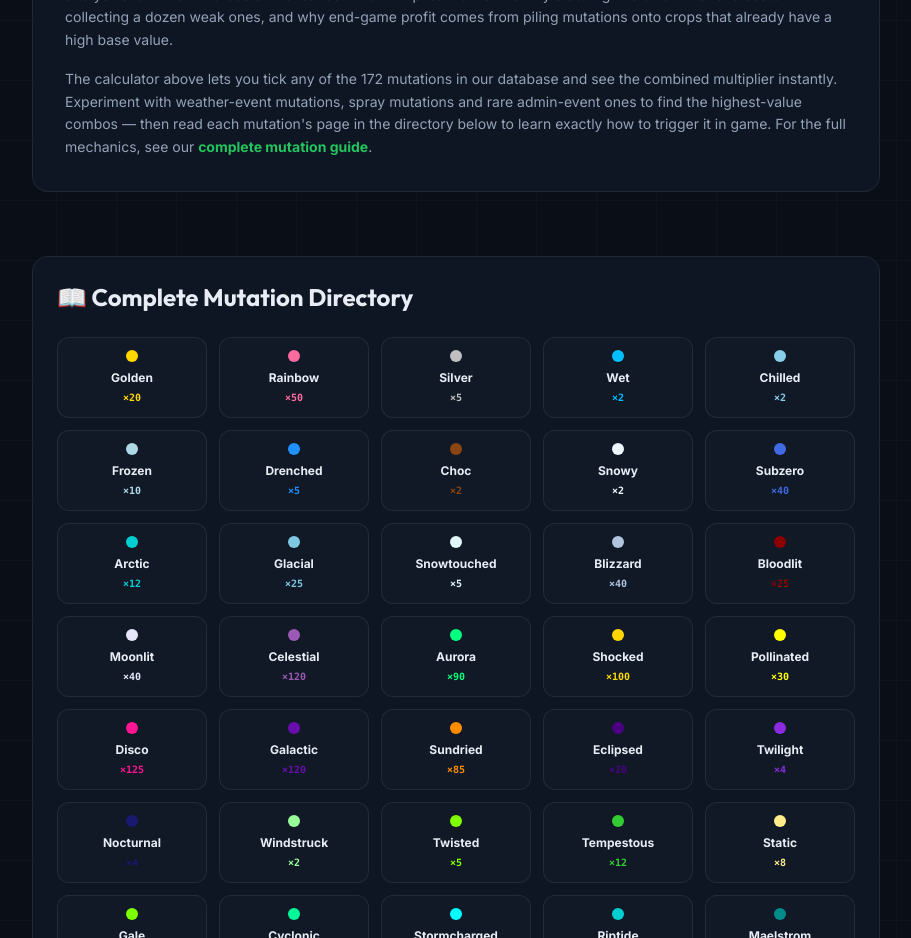
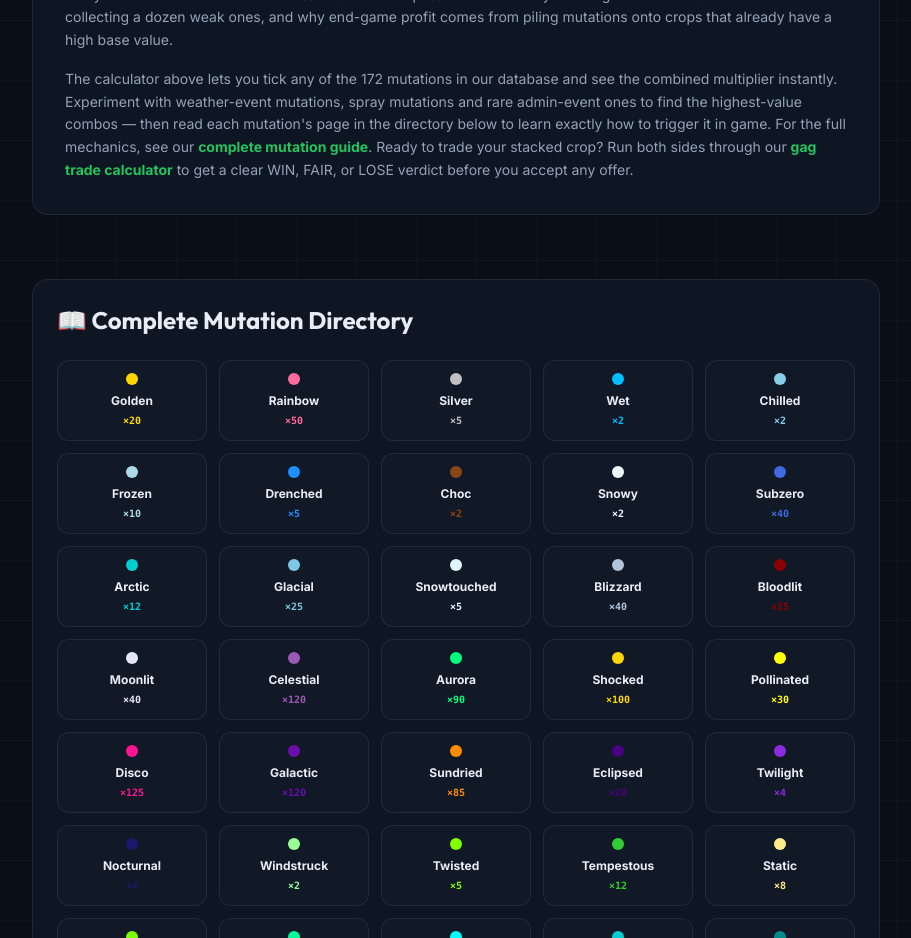
Before and after one commit to liveetcstream-beep/grow-a-garden-calculator, a Next.js app: page /mutation-calculator in a window 1280 px wide. Shown: the part 5920-6858 px from the top of the page, without its empty margins (184-1095 px from the left). Built offline with nearby package versions, Linux system fonts and the light colour scheme.

Commit message:
Page-2 unstuck: retitle trade-calculator for 'gag trade calculator' + in-content links from mutation/pet calculators

```diff
--- a/src/app/mutation-calculator/page.tsx
+++ b/src/app/mutation-calculator/page.tsx
@@ -92,7 +92,7 @@ export default function MutationCalculatorPage() {
           In Grow A Garden, every mutation on a crop multiplies its sell value — and multiple mutations <strong style={{ color: 'var(--foreground)' }}>multiply together, not add up</strong>. A crop carrying Golden (×20) and Shocked (×100) sells for 2,000× its base value. Add a third strong mutation and you are in the hundreds of thousands. This multiplicative math is why stacking two elite mutations beats collecting a dozen weak ones, and why end-game profit comes from piling mutations onto crops that already have a high base value.
         </p>
         <p className="text-sm leading-relaxed" style={{ color: 'var(--muted)' }}>
-          The calculator above lets you tick any of the 172 mutations in our database and see the combined multiplier instantly. Experiment with weather-event mutations, spray mutations and rare admin-event ones to find the highest-value combos — then read each mutation's page in the directory below to learn exactly how to trigger it in game. For the full mechanics, see our <Link href="/mutation-guide" className="text-[var(--primary)] hover:underline font-bold">complete mutation guide</Link>.
+          The calculator above lets you tick any of the 172 mutations in our database and see the combined multiplier instantly. Experiment with weather-event mutations, spray mutations and rare admin-event ones to find the highest-value combos — then read each mutation's page in the directory below to learn exactly how to trigger it in game. For the full mechanics, see our <Link href="/mutation-guide" className="text-[var(--primary)] hover:underline font-bold">complete mutation guide</Link>. Ready to trade your stacked crop? Run both sides through our <Link href="/trade-calculator" className="text-[var(--primary)] hover:underline font-bold">gag trade calculator</Link> to get a clear WIN, FAIR, or LOSE verdict before you accept any offer.
         </p>
       </div>
 
```
